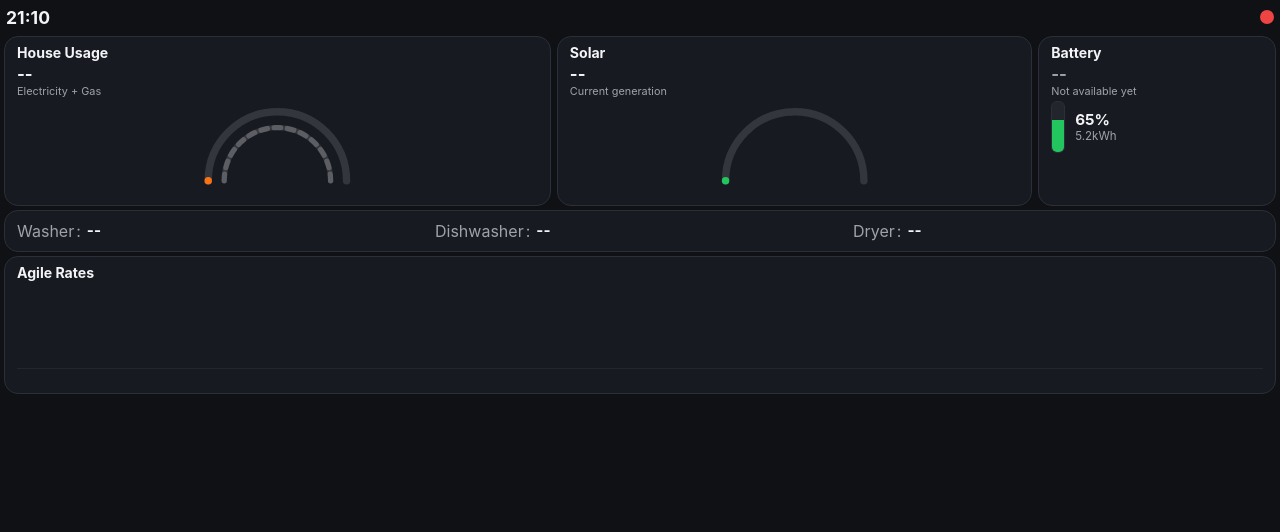
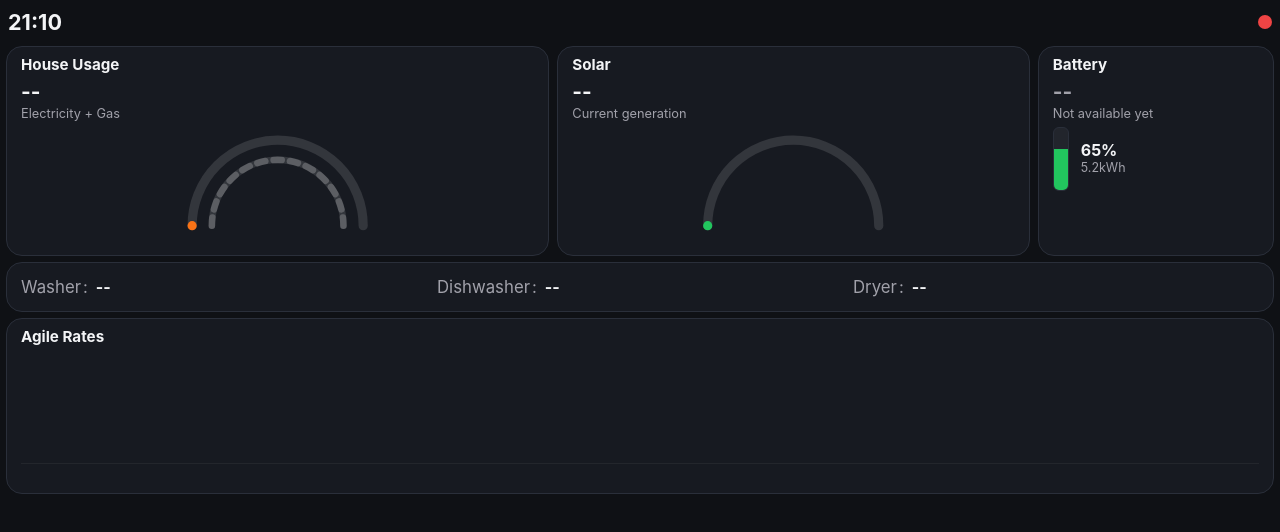
Before and after one commit to madbeardman/ihd-replacement, a plain HTML site: page static/index.html in a window 1280 px wide. Drawn offline with Linux system fonts and the light colour scheme; no server answers.

```diff
--- a/static/css/app.css
+++ b/static/css/app.css
@@ -41,14 +41,14 @@ body {
   overflow: hidden;
 }
 
-/* 800 x 400 fixed dashboard */
+/* 800 x 480 dashboard */
 .dashboard {
   width: 100vw;
   height: 100vh;
-  padding: 4px;
+  padding: 6px;
   display: grid;
-  grid-template-rows: 28px 1fr;
-  gap: 4px;
+  grid-template-rows: 34px 1fr;
+  gap: 6px;
 }
 
 /* Header */
@@ -56,19 +56,19 @@ body {
   display: grid;
   grid-template-columns: 1fr auto;
   align-items: center;
-  gap: 4px;
+  gap: 6px;
   padding: 0 2px;
 }
 
 .header-time {
-  font-size: 1.1rem;
+  font-size: 1.35rem;
   font-weight: 700;
   line-height: 1;
 }
 
 .header-status {
   color: var(--muted);
-  font-size: 0.7rem;
+  font-size: 0.8rem;
   text-align: right;
   white-space: nowrap;
 }
@@ -77,16 +77,16 @@ body {
 .dashboard-main {
   min-height: 0;
   display: grid;
-  grid-template-rows: 170px 42px auto;
+  grid-template-rows: 210px 50px auto;
   align-content: start;
-  gap: 4px;
+  gap: 6px;
 }
 
 .top-row {
   min-height: 0;
   display: grid;
   grid-template-columns: 2.3fr 2fr 1fr;
-  gap: 6px;
+  gap: 8px;
 }
 
 /* Appliance row */
@@ -94,8 +94,8 @@ body {
   display: grid;
   grid-template-columns: repeat(3, 1fr);
   align-items: center;
-  gap: 8px;
-  padding: 4px 12px;
+  gap: 10px;
+  padding: 6px 14px;
   min-height: 0;
 }
 
@@ -103,12 +103,12 @@ body {
   display: flex;
   align-items: center;
   justify-content: flex-start;
-  gap: 6px;
+  gap: 8px;
 }
 
 .appliance-label {
   color: var(--muted);
-  font-size: 1rem;
+  font-size: 1.05rem;
   line-height: 1;
   white-space: nowrap;
 }
@@ -120,7 +120,7 @@ body {
 
 .appliance-value {
   color: var(--text);
-  font-size: 0.95rem;
+  font-size: 1rem;
   font-weight: 700;
   line-height: 1;
   white-space: nowrap;
@@ -135,8 +135,8 @@ body {
 .panel {
   background: var(--panel);
   border: 1px solid var(--panel-border);
-  border-radius: 14px;
-  padding: 8px 12px;
+  border-radius: 16px;
+  padding: 10px 14px;
   min-width: 0;
   min-height: 0;
 }
@@ -146,19 +146,19 @@ body {
   justify-content: space-between;
   align-items: baseline;
   gap: 8px;
-  margin-bottom: 3px;
+  margin-bottom: 4px;
 }
 
 .panel-title {
   margin: 0;
-  font-size: 0.88rem;
+  font-size: 0.95rem;
   font-weight: 700;
   line-height: 1.1;
 }
 
 .panel-subtitle {
   color: var(--muted);
-  font-size: 0.75rem;
+  font-size: 0.8rem;
   text-align: right;
   white-space: nowrap;
 }
@@ -166,11 +166,11 @@ body {
 .metric-panel {
   display: grid;
   grid-template-rows: auto auto auto 1fr;
-  gap: 3px;
+  gap: 4px;
 }
 
 .panel-value {
-  font-size: 1.05rem;
+  font-size: 1.3rem;
   font-weight: 700;
   line-height: 1;
 }
@@ -181,7 +181,7 @@ body {
 
 .panel-subtext {
   color: var(--muted);
-  font-size: 0.68rem;
+  font-size: 0.8rem;
   line-height: 1.1;
 }
 
@@ -189,7 +189,7 @@ body {
   min-height: 0;
   display: grid;
   grid-template-rows: auto auto 1fr;
-  gap: 3px;
+  gap: 4px;
 }
 
 /* Gauges */
@@ -205,7 +205,7 @@ body {
 .gauge-wrap-house,
 .gauge-wrap-solar {
   height: 100%;
-  padding-top: 0;
+  padding-top: 2px;
 }
 
 .gauge {
@@ -271,15 +271,15 @@ body {
   min-height: 0;
   display: flex;
   align-items: center;
-  gap: 10px;
+  gap: 12px;
   height: 100%;
-  padding-top: 0;
+  padding-top: 2px;
 }
 
 .battery-bar {
-  width: 14px;
+  width: 16px;
   height: 100%;
-  min-height: 52px;
+  min-height: 64px;
   background: rgba(255, 255, 255, 0.05);
   border-radius: 6px;
   overflow: hidden;
@@ -301,14 +301,14 @@ body {
 }
 
 .battery-value {
-  font-size: 0.95rem;
+  font-size: 1rem;
   font-weight: 700;
   line-height: 1;
 }
 
 .battery-caption {
   color: var(--muted);
-  font-size: 0.72rem;
+  font-size: 0.78rem;
   line-height: 1;
 }
 
@@ -316,22 +316,22 @@ body {
 .agile-panel {
   display: grid;
   grid-template-rows: auto auto;
-  gap: 4px;
+  gap: 6px;
   align-content: start;
 }
 
 .agile-chart-wrap {
   min-height: 0;
   display: grid;
-  grid-template-rows: 1fr 14px;
-  gap: 2px;
+  grid-template-rows: 1fr 16px;
+  gap: 3px;
 }
 
 .agile-chart {
-  height: 82px;
+  height: 108px;
   display: flex;
   align-items: end;
-  gap: 4px;
+  gap: 5px;
   background: transparent;
   border: none;
   border-radius: 0;
@@ -350,8 +350,8 @@ body {
 
 .agile-bar {
   flex: 1 1 0;
-  min-width: 8px;
-  border-radius: 5px 5px 0 0;
+  min-width: 10px;
+  border-radius: 6px 6px 0 0;
   position: relative;
   opacity: 0.95;
   transition:
@@ -387,7 +387,7 @@ body {
   bottom: calc(100% + 4px);
   left: 50%;
   transform: translateX(-50%);
-  font-size: 0.64rem;
+  font-size: 0.72rem;
   color: var(--text);
   white-space: nowrap;
   opacity: 0;
@@ -402,9 +402,9 @@ body {
 
 .agile-time-axis {
   position: relative;
-  height: 12px;
+  height: 16px;
   color: var(--muted);
-  font-size: 0.65rem;
+  font-size: 0.78rem;
 }
 
 .agile-time-label {
@@ -435,20 +435,18 @@ pre {
 }
 
 /* Header Icons */
-/* Poll indicator (dev mode only) */
 .poll-indicator {
   width: 14px;
   height: 14px;
   border-radius: 50%;
-  background: #1f7a3a; /* calmer green when idle */
+  background: #1f7a3a;
   transition: background-color 1s ease;
 }
 
 .poll-indicator.pulse {
-  background: #4ade80; /* brighter green on successful poll */
+  background: #4ade80;
 }
 
-/* Error state */
 .poll-indicator.error {
-  background: #ef4444; /* red */
+  background: #ef4444;
 }
```
Also changed, not shown: 3 other files.
